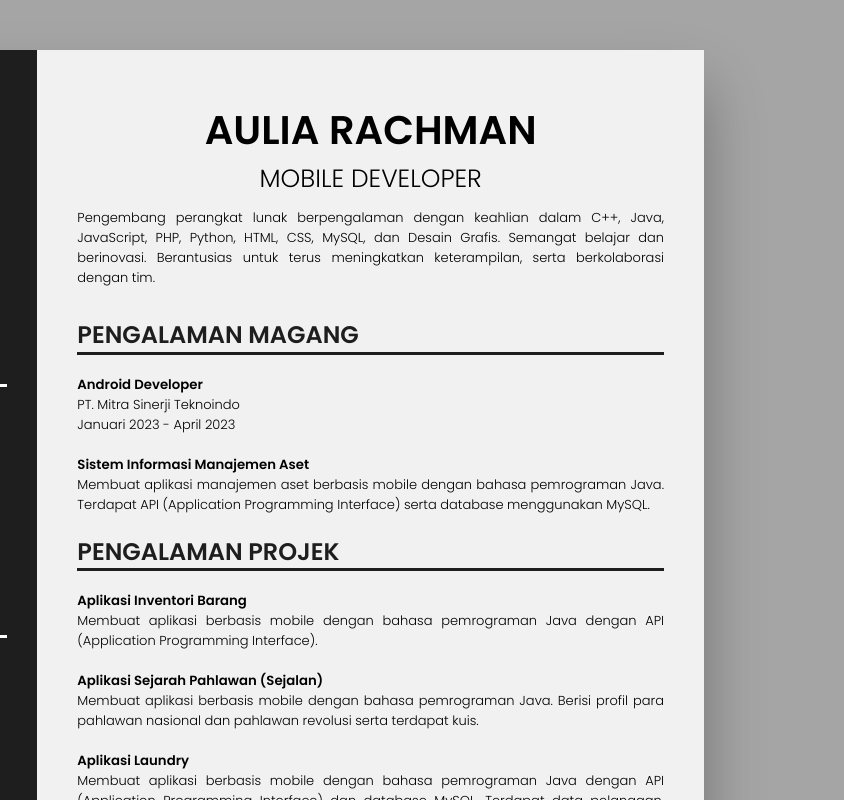
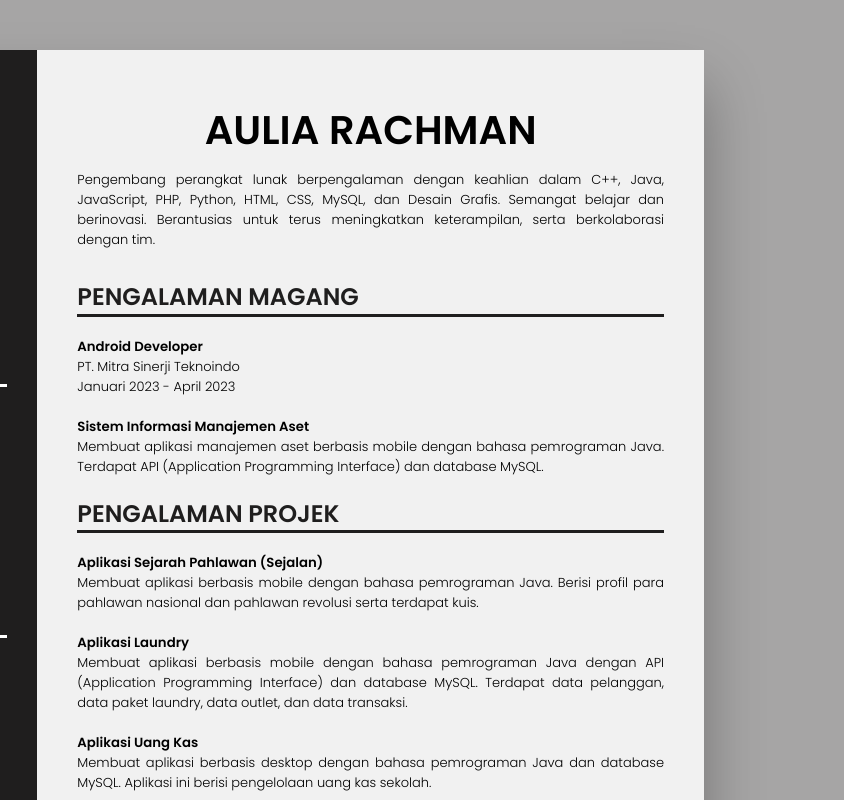
Before and after one commit to auliarch/cvaulia, a plain HTML site: page index.html in a window 1280 px wide. Shown: the top 800 px of the page, 436-1280 px from the left. Drawn offline with nearby package versions, Linux system fonts and the light colour scheme.

Commit message:
first commit

```diff
--- a/index.html
+++ b/index.html
@@ -63,7 +63,6 @@
             <div class="right_side">
                 <div class="profile_text">
                     <span>AULIA RACHMAN</span>
-                    <p>MOBILE DEVELOPER</p>
                 </div>
 
                 <div class="description_text">
@@ -84,17 +83,12 @@
                     <h5>Sistem Informasi Manajemen Aset</h5>
                     <p>Membuat aplikasi manajemen aset berbasis mobile dengan bahasa
                     pemrograman Java. Terdapat API (Application Programming Interface)
-                    serta database menggunakan MySQL.
+                    dan database MySQL.
                     </p>
                 </div>
 
                 <div class="project_text">
                     <h2>PENGALAMAN PROJEK</h2>
-
-                    <h5>Aplikasi Inventori Barang</h5>
-                    <p>Membuat aplikasi berbasis mobile dengan bahasa pemrograman Java
-                    dengan API (Application Programming Interface).
-                    </p>
 
                     <h5>Aplikasi Sejarah Pahlawan (Sejalan)</h5>
                     <p>Membuat aplikasi berbasis mobile dengan bahasa pemrograman Java.
@@ -108,6 +102,12 @@
                     Terdapat data pelanggan, data paket laundry, data outlet, dan data
                     transaksi.
                     </p>
+
+                    <h5>Aplikasi Uang Kas</h5>
+                    <p>Membuat aplikasi berbasis desktop dengan bahasa pemrograman Java
+                    dan database MySQL. Aplikasi ini berisi pengelolaan uang kas sekolah.
+                    </p>
+
                 </div>
 
                 <div class="education_text">
--- a/style.css
+++ b/style.css
@@ -144,10 +144,6 @@ body{
     font-size: 40px;
     font-weight: 900;
 }
-.profile_text p{
-    font-size: 25px;
-    font-weight: 500;
-}
 
 .description_text p{
     margin-top: 10px;
```
